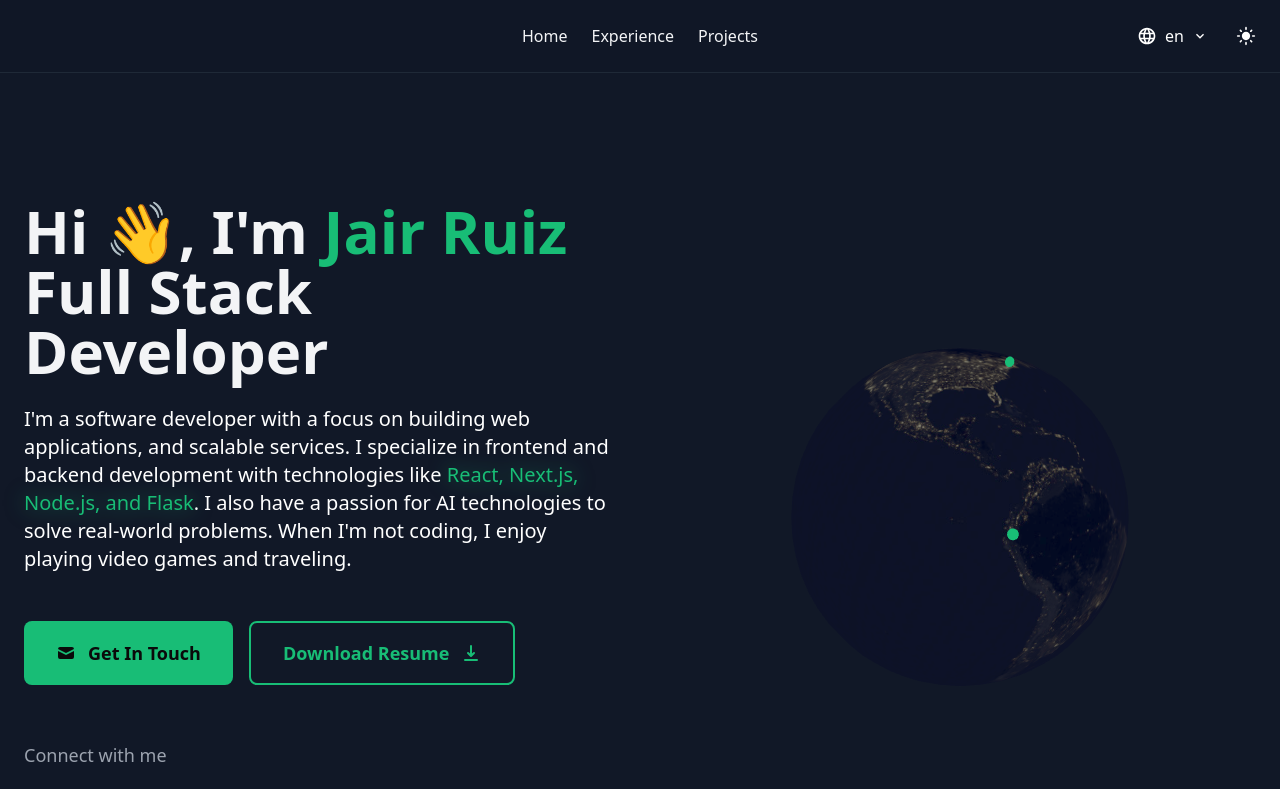
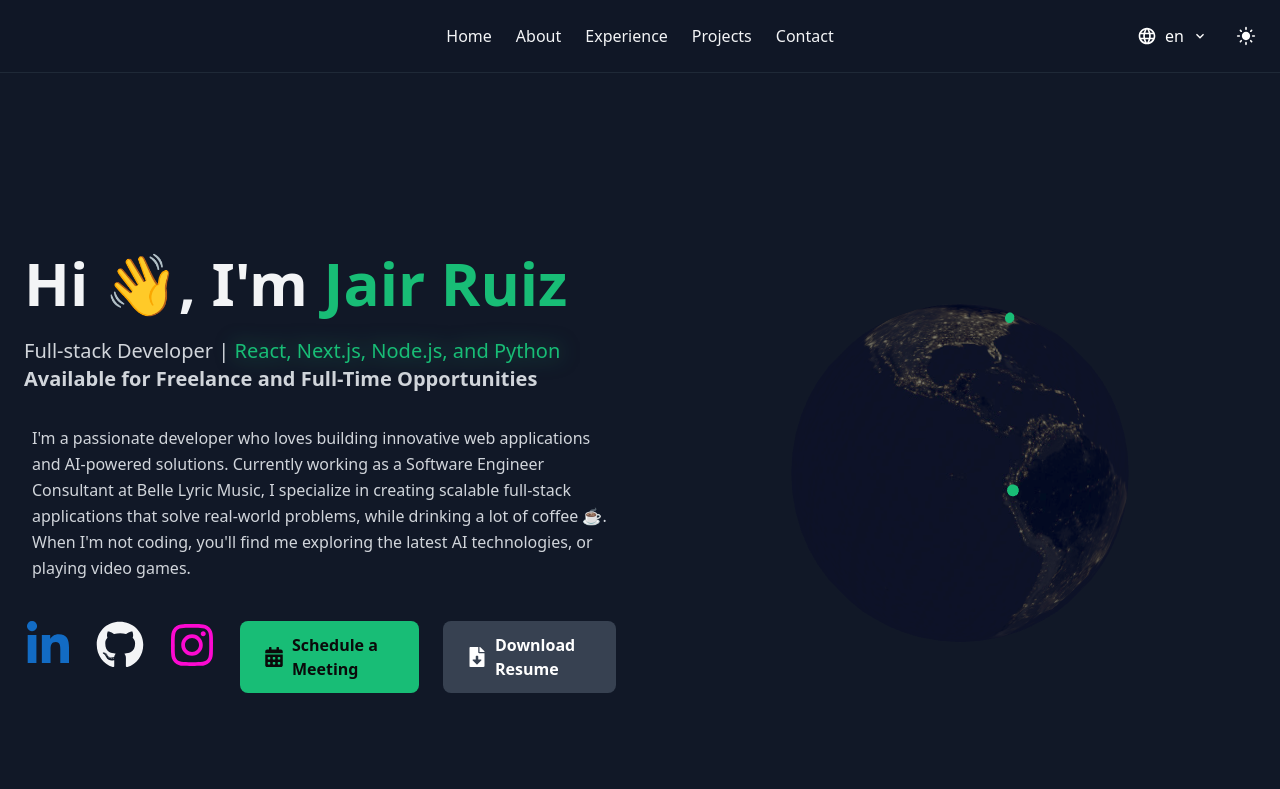
Before and after one commit to JNikolo/jnikolo.github.io, a Next.js app: page / in a window 1280 px wide. Shown: the top 789 px of the page. Built offline with nearby package versions, Linux system fonts and the light colour scheme.

Commit message:
change hero component and contact component

```diff
--- a/src/app/components/contact/Contact.tsx
+++ b/src/app/components/contact/Contact.tsx
@@ -1,5 +1,4 @@
 "use client";
-import { HiDownload } from "react-icons/hi";
 import { FiSend } from "react-icons/fi";
 import { Button } from "../ui/Button";
 
@@ -24,26 +23,7 @@ export function Contact() {
               Whether you have a project in mind or just want to connect, feel
               free to reach out!
             </p>
-          </div>
-
-          {/* Contact Card */}
-          <div className="bg-gray-800/50 dark:bg-gray-800/80 border border-gray-700 rounded-2xl p-8 sm:p-12 text-center shadow-xl">
-            <div className="space-y-6">
-              {/* Email Display */}
-              <div className="space-y-2">
-                <p className="text-gray-400 text-sm uppercase tracking-wider">
-                  Email
-                </p>
-                <a
-                  href="mailto:jruizm13@outlook.com"
-                  className="text-2xl sm:text-3xl text-emerald hover:text-emerald/80 font-semibold transition-colors inline-block"
-                >
-                  jruizm13@outlook.com
-                </a>
-              </div>
-
-              {/* CTA Buttons */}
-              <div className="flex flex-col sm:flex-row gap-4 justify-center pt-6">
+            <div className="justify-center pt-6">
               <Button
                 variant="primary"
                 size="lg"
@@ -51,61 +31,8 @@ export function Contact() {
                 icon={<FiSend />}
                 iconPosition="right"
               >
-                  Send Me an Email
+                jruizm13@outlook.com
               </Button>
-                <Button
-                  variant="outline"
-                  size="lg"
-                  href="#"
-                  icon={<HiDownload />}
-                  iconPosition="right"
-                >
-                  Download Resume
-                </Button>
-              </div>
-
-              {/* Additional Info */}
-              <div className="pt-8 border-t border-gray-700">
-                <p className="text-gray-400 mb-4">
-                  Prefer a different platform?
-                </p>
-                <div className="flex justify-center gap-4">
-                  <Button
-                    variant="secondary"
-                    size="md"
-                    href="https://www.linkedin.com/in/jair-ruiz-211889267/"
-                    target="_blank"
-                    rel="noopener noreferrer"
-                  >
-                    LinkedIn
-                  </Button>
-                  <Button
-                    variant="secondary"
-                    size="md"
-                    href="https://github.com/JNikolo"
-                    target="_blank"
-                    rel="noopener noreferrer"
-                  >
-                    GitHub
-                  </Button>
-                </div>
-              </div>
-            </div>
-          </div>
-
-          {/* Quick Stats or Additional CTA */}
-          <div className="grid grid-cols-1 sm:grid-cols-3 gap-6 mt-12">
-            <div className="text-center p-6 bg-gray-800/30 rounded-lg border border-gray-700/50">
-              <div className="text-3xl font-bold text-emerald mb-2">3+</div>
-              <div className="text-gray-400 text-sm">Years Experience</div>
-            </div>
-            <div className="text-center p-6 bg-gray-800/30 rounded-lg border border-gray-700/50">
-              <div className="text-3xl font-bold text-emerald mb-2">6+</div>
-              <div className="text-gray-400 text-sm">Projects Completed</div>
-            </div>
-            <div className="text-center p-6 bg-gray-800/30 rounded-lg border border-gray-700/50">
-              <div className="text-3xl font-bold text-emerald mb-2">100%</div>
-              <div className="text-gray-400 text-sm">Client Satisfaction</div>
             </div>
           </div>
         </div>
--- a/src/app/components/footer/Footer.tsx
+++ b/src/app/components/footer/Footer.tsx
@@ -31,6 +31,12 @@ export function Footer() {
                   className="text-gray-400 hover:text-emerald transition-colors text-sm"
                 >
                   Home
+                </a>
+                <a
+                  href="#about"
+                  className="text-gray-400 hover:text-emerald transition-colors text-sm"
+                >
+                  About
                 </a>
                 <a
                   href="#experience"
--- a/src/app/components/hero/Hero.tsx
+++ b/src/app/components/hero/Hero.tsx
@@ -1,10 +1,13 @@
 "use client";
+import { Button } from "../ui/Button";
 import Globe from "./Globe";
-import { TiSocialLinkedin } from "react-icons/ti";
-import { TiSocialGithub } from "react-icons/ti";
-import { TiDocumentText } from "react-icons/ti";
-import { HiDownload, HiMail } from "react-icons/hi";
-import { Button } from "../ui/Button";
+import {
+  FaInstagram,
+  FaGithub,
+  FaLinkedinIn,
+  FaCalendarAlt,
+  FaFileDownload,
+} from "react-icons/fa";
 
 export function Hero() {
   return (
@@ -20,67 +23,72 @@ export function Hero() {
               </span>
               , I&apos;m <span className="text-emerald">Jair Ruiz</span>
               <br />
-              Full Stack Developer
             </h1>
-            <p className="text-base sm:text-lg lg:text-xl text-white mx-auto lg:mx-0 max-w-2xl">
-              I&apos;m a software developer with a focus on building web
-              applications, and scalable services. I specialize in frontend and
-              backend development with technologies like{" "}
+            <p className="text-base sm:text-lg lg:text-xl text-gray-300 mx-auto lg:mx-0 max-w-2xl">
+              Full-stack Developer |{" "}
               <span className="text-emerald drop-shadow-[0_0_10px_rgba(24,189,118,0.5)]">
-                React, Next.js, Node.js, and Flask
+                React, Next.js, Node.js, and Python
               </span>
-              . I also have a passion for AI technologies to solve real-world
-              problems. When I&apos;m not coding, I enjoy playing video games
-              and traveling.
+              <br />
+              <span className="font-bold">
+                Available for Freelance and Full-Time Opportunities
+              </span>
             </p>
 
-            {/* CTA Buttons */}
-            <div className="flex flex-col sm:flex-row gap-4 pt-6">
-              <Button
-                variant="primary"
-                size="lg"
-                href="mailto:jruizm13@outlook.com"
-                icon={<HiMail />}
-                iconPosition="left"
-              >
-                Get In Touch
-              </Button>
-              <Button
-                variant="outline"
-                size="lg"
-                href="#"
-                icon={<HiDownload />}
-                iconPosition="right"
-              >
-                Download Resume
-              </Button>
+            {/* Condensed About */}
+            <div className="p-2 mx-auto lg:mx-0 max-w-2xl">
+              <p className="text-gray-300 leading-relaxed">
+                I&apos;m a passionate developer who loves building innovative
+                web applications and AI-powered solutions. Currently working as
+                a Software Engineer Consultant at Belle Lyric Music, I
+                specialize in creating scalable full-stack applications that
+                solve real-world problems, while drinking a lot of coffee ☕.
+                When I&apos;m not coding, you&apos;ll find me exploring the
+                latest AI technologies, or playing video games.
+              </p>
             </div>
 
-            <div className="flex flex-col items-center lg:items-start space-y-4 pt-8">
-              <p className="text-lg text-gray-400">Connect with me</p>
+            <div className="flex flex-col items-center lg:items-start space-y-4 pt-2">
               <div className="flex space-x-4 sm:space-x-6">
                 <a
                   href="https://www.linkedin.com/in/jair-ruiz-211889267/"
-                  className="text-4xl sm:text-5xl text-emerald hover:text-emerald/80 transition-colors"
+                  className="text-4xl sm:text-5xl text-[#126bc4] transition-colors"
                   aria-label="LinkedIn Profile"
                 >
-                  <TiSocialLinkedin />
+                  <FaLinkedinIn />
                 </a>
                 <a
                   href="https://github.com/JNikolo"
-                  className="text-4xl sm:text-5xl text-emerald hover:text-emerald/80 transition-colors"
+                  className="text-4xl sm:text-5xl transition-colors"
                   aria-label="GitHub Profile"
                 >
-                  <TiSocialGithub />
+                  <FaGithub />
                 </a>
-
                 <a
-                  href="#"
-                  className="text-4xl sm:text-5xl text-emerald hover:text-emerald/80 transition-colors"
-                  aria-label="Resume/CV"
+                  href="https://www.instagram.com/jair_ruiz03/"
+                  className="text-4xl sm:text-5xl text-[#fc09d1] transition-colors"
+                  aria-label="Instagram Profile"
                 >
-                  <TiDocumentText />
+                  <FaInstagram />
                 </a>
+                <Button
+                  variant="primary"
+                  size="md"
+                  href="mailto:jruizm13@outlook.com"
+                  icon={<FaCalendarAlt />}
+                  iconPosition="left"
+                >
+                  Schedule a Meeting
+                </Button>
+                <Button
+                  variant="secondary"
+                  size="md"
+                  href="/resume.pdf"
+                  icon={<FaFileDownload />}
+                  iconPosition="left"
+                >
+                  Download Resume
+                </Button>
               </div>
             </div>
           </div>
--- a/src/app/components/navigation/NavLinks.tsx
+++ b/src/app/components/navigation/NavLinks.tsx
@@ -15,6 +15,12 @@ export function NavLinks() {
         Home
       </button>
       <button
+        onClick={() => scrollToSection("about")}
+        className="hover:text-emerald transition-colors"
+      >
+        About
+      </button>
+      <button
         onClick={() => scrollToSection("experience")}
         className="hover:text-emerald transition-colors"
       >
@@ -26,6 +32,12 @@ export function NavLinks() {
       >
         Projects
       </button>
+      <button
+        onClick={() => scrollToSection("contact")}
+        className="hover:text-emerald transition-colors"
+      >
+        Contact
+      </button>
     </div>
   );
 }
```
Also changed, not shown: 1 other file (tests, documents, lock files or other folders). Lines whose indentation alone changed are shown as unchanged.
